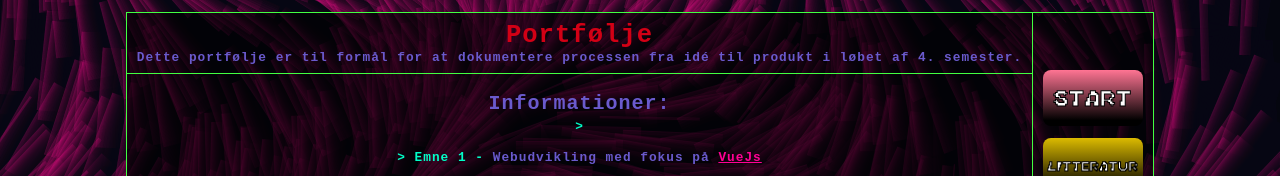
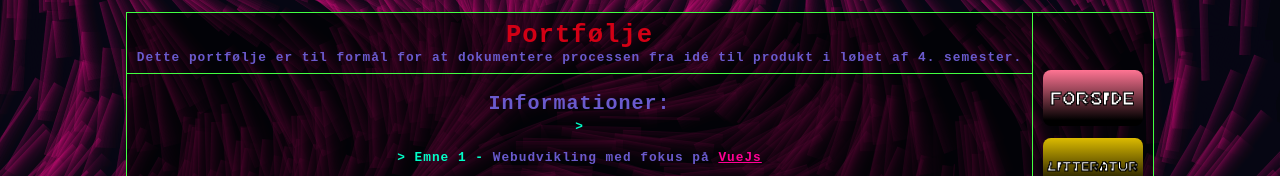
Before and after one commit to Gatherer4466/gatherer4466.github.io, a Vue app: page / in a window 1280 px wide. Shown: the part 268-444 px from the top of the page. Built offline with nearby package versions, Linux system fonts and the light colour scheme.

Commit message:
rename to a more fitting term

```diff
--- a/src/factories/router.ts
+++ b/src/factories/router.ts
@@ -6,7 +6,7 @@ import Lit from '@/views/LiteratureList.vue'
 export const routes = [
   {
     path: '/',
-    name: 'start',
+    name: 'forside',
     color: '#ff7493',
     component: Home,
   },
```
